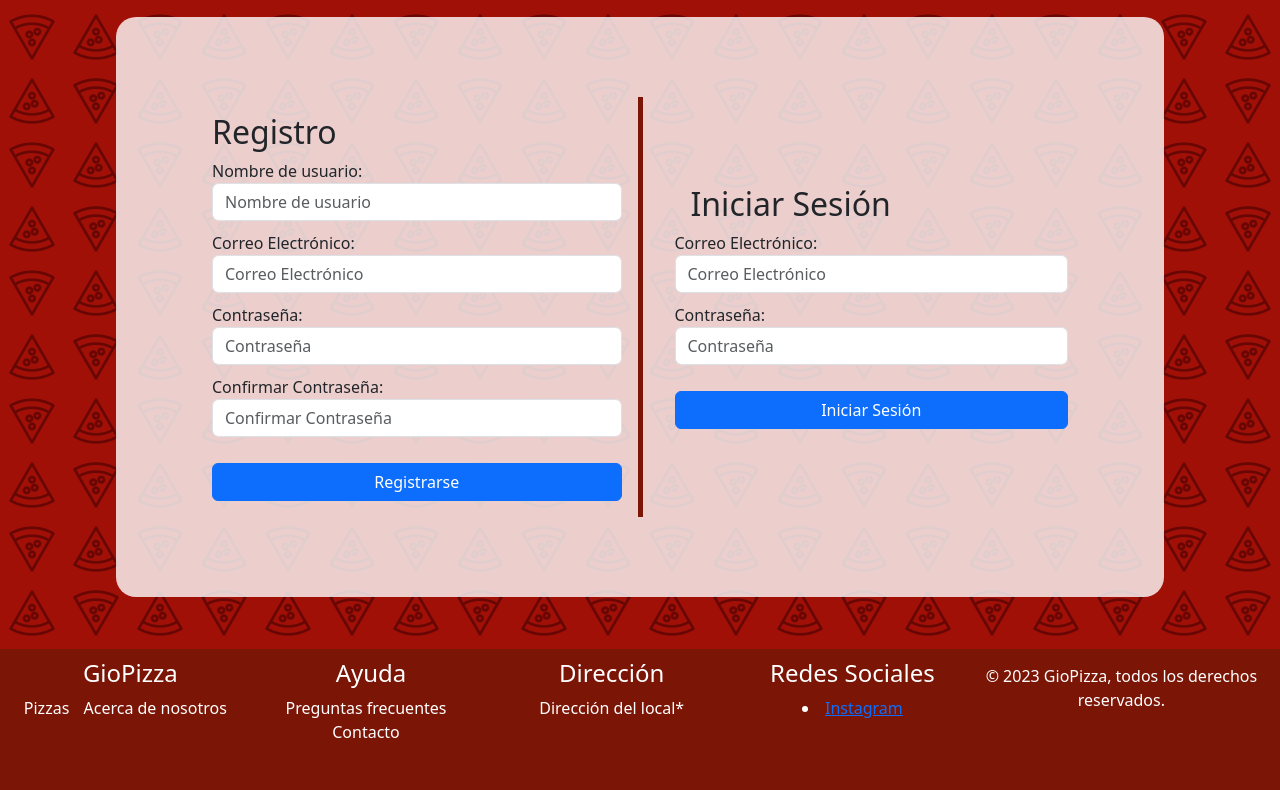
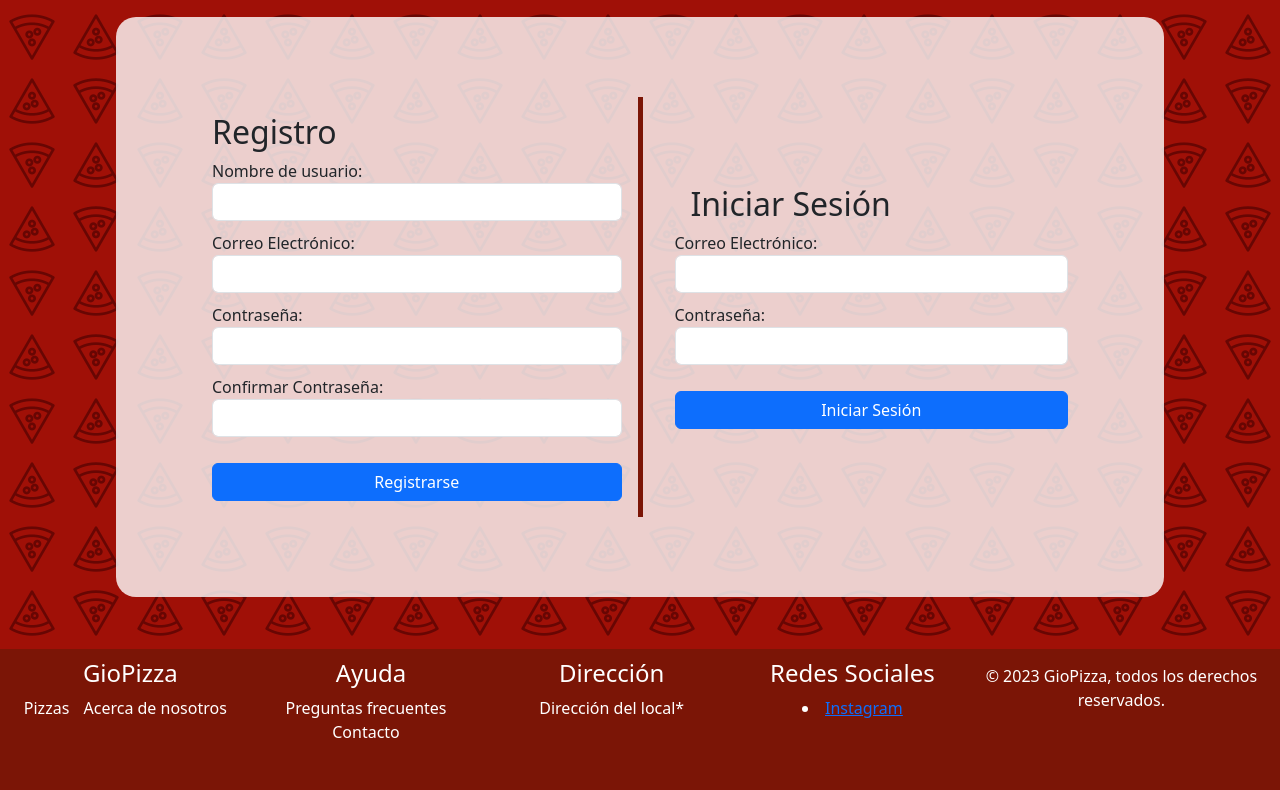
Before and after one commit to AxelRiffo/Proyecto_apt_ecommerce, a Django app: page /ingreso/ in a window 1280 px wide. Shown: the part 187-977 px from the top of the page. Run offline with Django 4.2, Linux system fonts and the light colour scheme.

Commit message:
Ajustes registros

```diff
--- a/ecommerce/store/templates/store/ingreso.html
+++ b/ecommerce/store/templates/store/ingreso.html
@@ -11,19 +11,21 @@
                 {% csrf_token %}
                 <div class="form-group">
                     {{ registro_form.username.label_tag }}
-                    <input type="text" class="form-control" id="username" name="username" placeholder="Nombre de usuario">
+                    <input type="text" class="form-control" id="username" name="username">
                 </div>
                 <div class="form-group">
                     {{ registro_form.email.label_tag }}
-                    <input type="email" class="form-control" id="email" name="email" placeholder="Correo Electrónico">
+                    <input type="email" class="form-control" id="email" name="email">
                 </div>
                 <div class="form-group">
                     {{ registro_form.password.label_tag }}
-                    <input type="password" class="form-control" id="password" name="password" placeholder="Contraseña">
+                    <input type="password" class="form-control" id="password" name="password">
+                    <div id="password-requirements" class="message-box"></div>  <!-- Requisitos de contraseña -->
                 </div>
                 <div class="form-group">
                     {{ registro_form.confirm_password.label_tag }}
-                    <input type="password" class="form-control" id="confirm_password" name="confirm_password" placeholder="Confirmar Contraseña">
+                    <input type="password" class="form-control" id="confirm_password" name="confirm_password">
+                    <div id="confirm-password-message" class="message-box"></div>  <!-- Mensaje de confirmar contraseña -->
                 </div>
                 <button type="submit" class="btn btn-primary">Registrarse</button>
             </form>
@@ -34,15 +36,18 @@
                 {% csrf_token %}
                 <div class="form-group">
                     {{ inicio_sesion_form.username.label_tag }}
-                    <input type="email" class="form-control" id="username" name="username" placeholder="Correo Electrónico">
+                    <input type="email" class="form-control" id="username" name="username">
                 </div>
                 <div class="form-group">
                     {{ inicio_sesion_form.password.label_tag }}
-                    <input type="password" class="form-control" id="password" name="password" placeholder="Contraseña">
+                    <input type="password" class="form-control" id="password" name="password">
                 </div>
                 <button type="submit" class="btn btn-primary">Iniciar Sesión</button>
             </form>
         </div>
     </div>
 </div>
+
+<script src="{% static 'js/validation.js' %}"></script>
+
 {% endblock %}
```
Also changed, not shown: ecommerce/ecommerce/static/js/validation.js (added, +44 -0 lines), ecommerce/db.sqlite3, ecommerce/store/views.py (line endings or trailing spaces).
